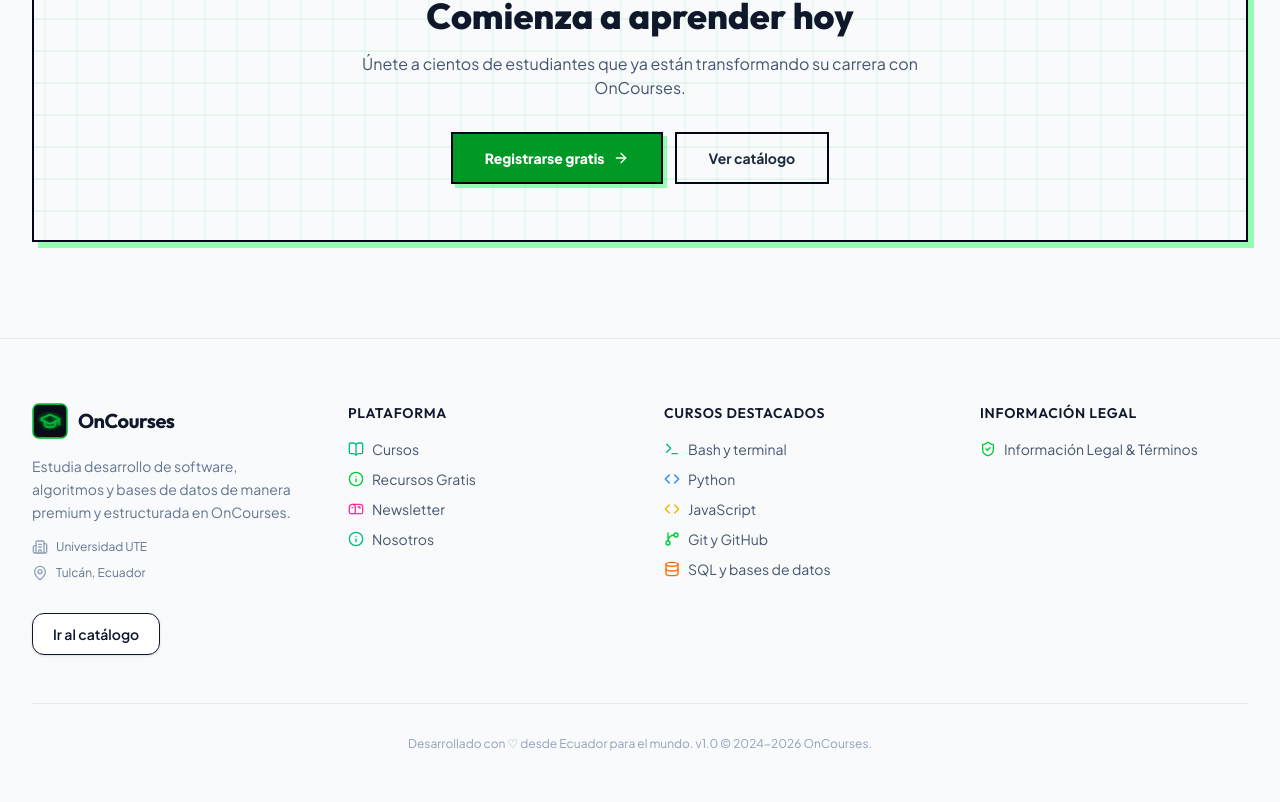
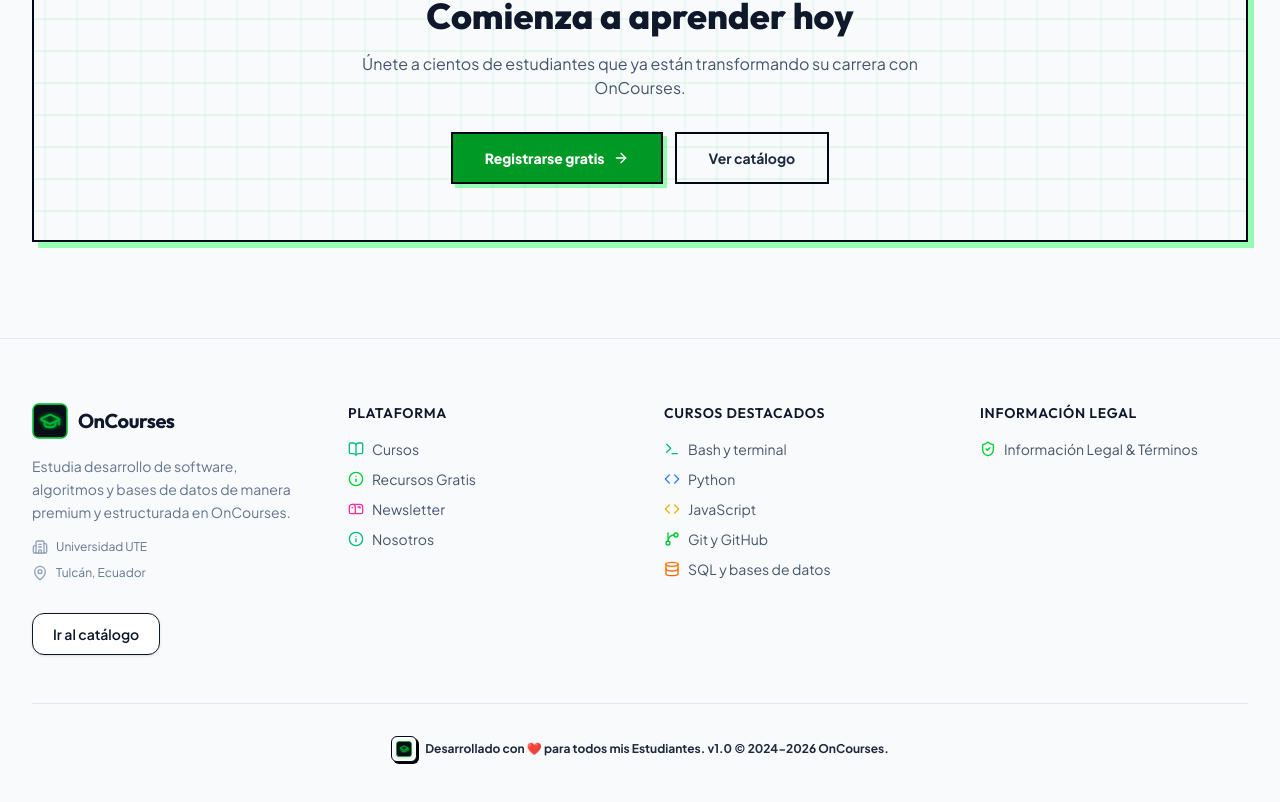
Before and after one commit to AlexLopezF04/on-courses-web, a React (Vite) app: page / in a window 1280 px wide. Shown: the part 3144-3946 px from the top of the page. Built offline with nearby package versions, Linux system fonts and the light colour scheme; no server answers.

Commit message:
style(footer): update copyright text, add red heart emoji and logo badge

```diff
--- a/src/presentation/components/Footer.tsx
+++ b/src/presentation/components/Footer.tsx
@@ -121,8 +121,13 @@ export const Footer: React.FC = () => {
         </div>
 
         {/* Bottom copyright line */}
-        <div className="mt-12 border-t border-slate-200 dark:border-slate-800 pt-8 text-center text-xs text-slate-400 dark:text-slate-600">
-          Desarrollado con ♡ desde Ecuador para el mundo. v1.0 &copy; 2024-{new Date().getFullYear()} OnCourses.
+        <div className="mt-12 border-t border-slate-200 dark:border-slate-800 pt-8 flex items-center justify-center gap-2 text-xs font-bold text-slate-800 dark:text-slate-200">
+          <div className="p-1 rounded-md bg-white dark:bg-slate-900 border border-slate-950 dark:border-slate-800 shadow-[2px_2px_0px_0px_rgba(0,0,0,1)] dark:shadow-[2px_2px_0px_0px_#00b835] flex items-center justify-center shrink-0">
+            <Logo className="h-4 w-4 drop-shadow" />
+          </div>
+          <span>
+            Desarrollado con ❤️ para todos mis Estudiantes. v1.0 &copy; 2024-{new Date().getFullYear()} OnCourses.
+          </span>
         </div>
       </div>
 
```
